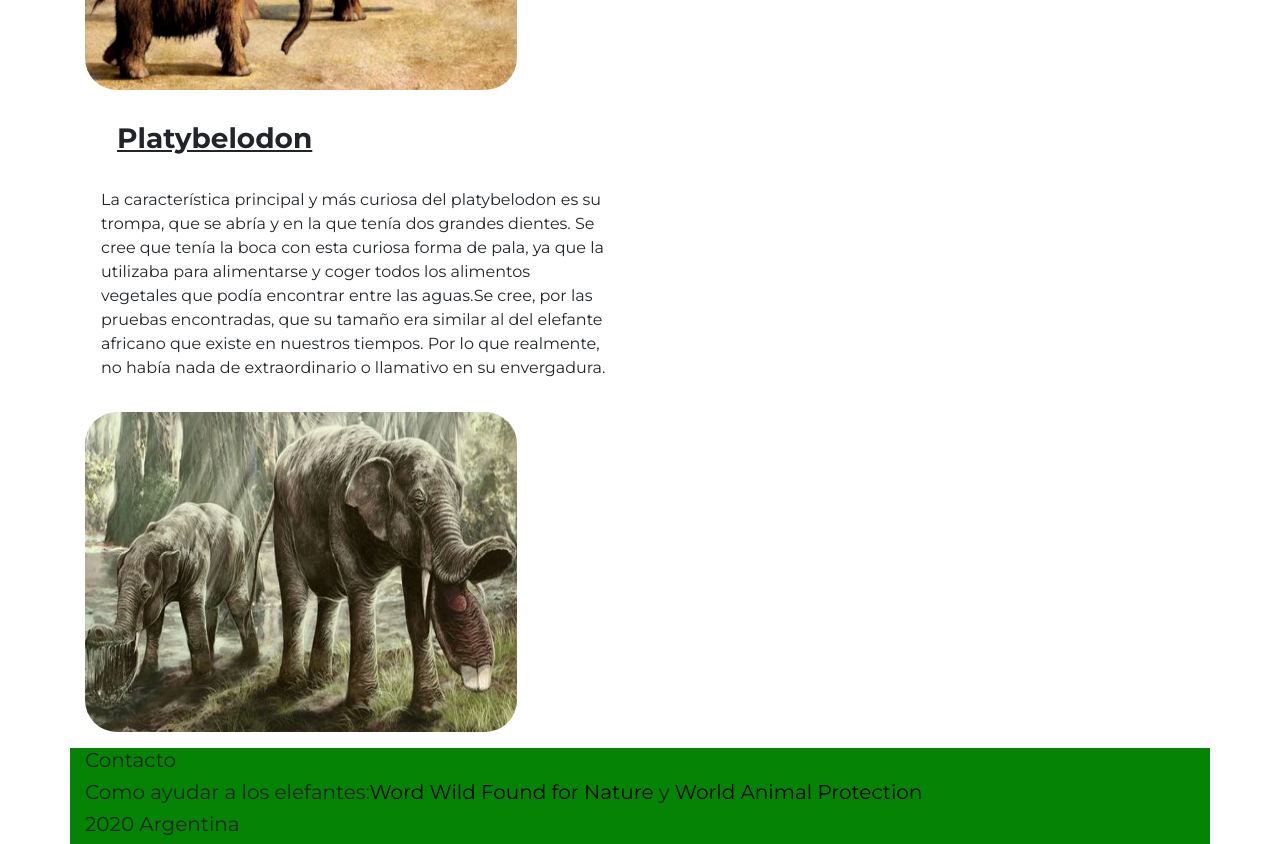
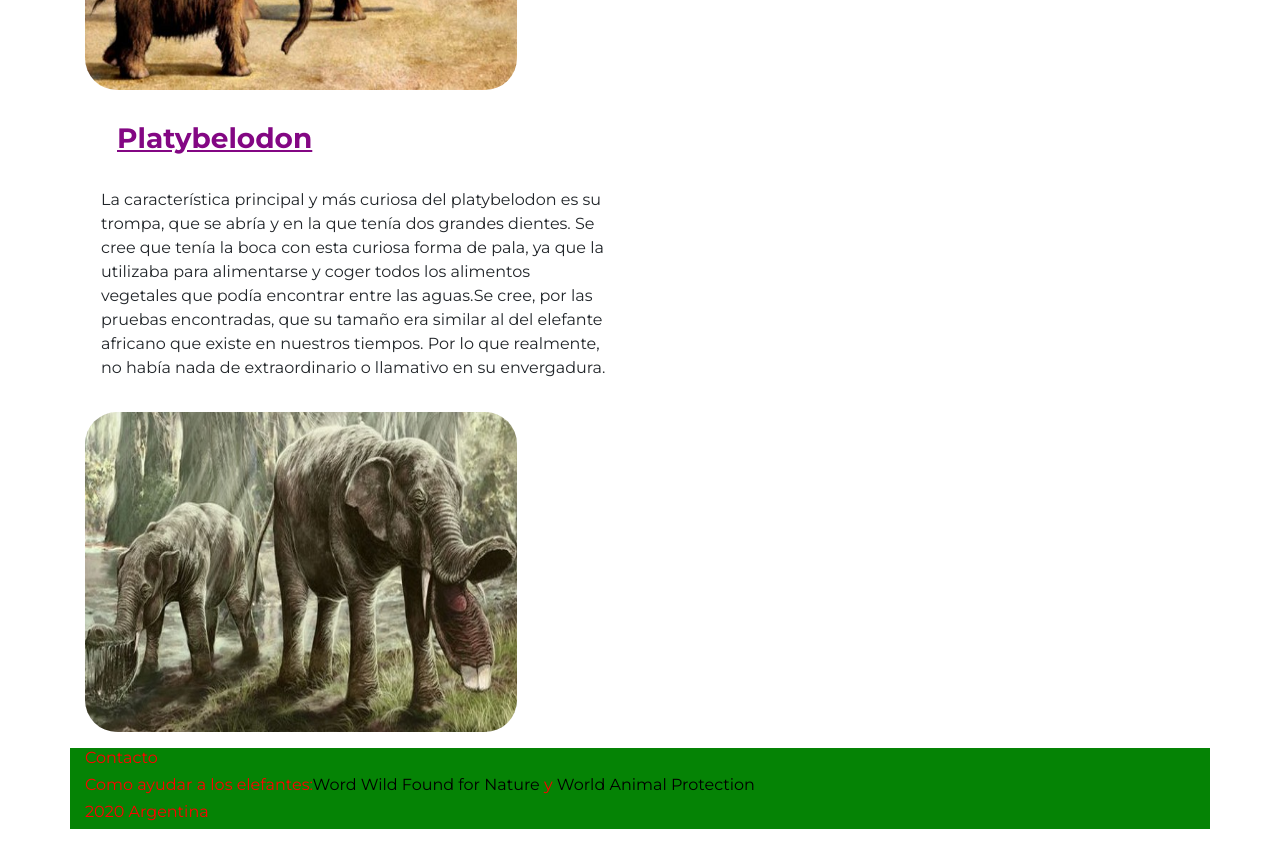
Before and after one commit to sol-colombo/ENE, a website: page pages/evolucion.html in a window 1280 px wide. Shown: the part 1520-2364 px from the top of the page. Drawn offline with nearby package versions, Linux system fonts and the light colour scheme.

Commit message:
tamaño de fuenta mammut y ply

```diff
--- a/scss/_tipografia.scss
+++ b/scss/_tipografia.scss
@@ -12,13 +12,9 @@ h3{
     text-decoration: underline;
     margin:2rem;
     font-weight: 700;
-    color: #000;
+    color: rgb(131, 7, 131);
 }
 
 p{
     margin: 2rem 1rem 2rem 1rem;
 }
-h5{
-    font-size:$lista;
-    color:$back;
-}
--- a/scss/style.scss
+++ b/scss/style.scss
@@ -88,6 +88,9 @@
 
     }
 
+h1{
+    font-size: 3rem;
+}
 .navLogo{
 height: 5rem;
 width: 6rem;
@@ -160,12 +163,14 @@ ol{
 ol ul{
     color: rgb(87, 2, 80);
     font-weight: 400;
-    font-size: 2rem;
 }
 
 /*footer*/
 
-
+h5{
+    font-size:$lista;
+    color:$back;
+}
  h5 a{
     transition: all 1s;
     color: black;
```
Also changed, not shown: pages/evolucion.html (+1 -1 lines), css/pruebacss.css.
